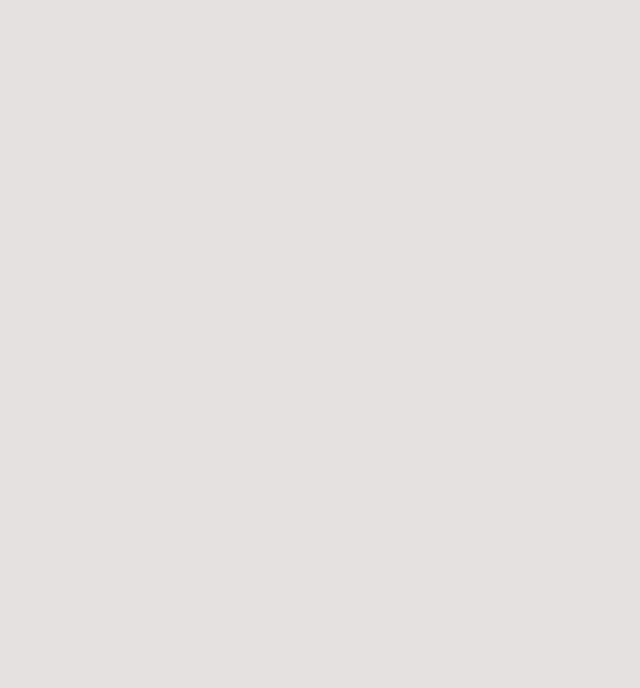
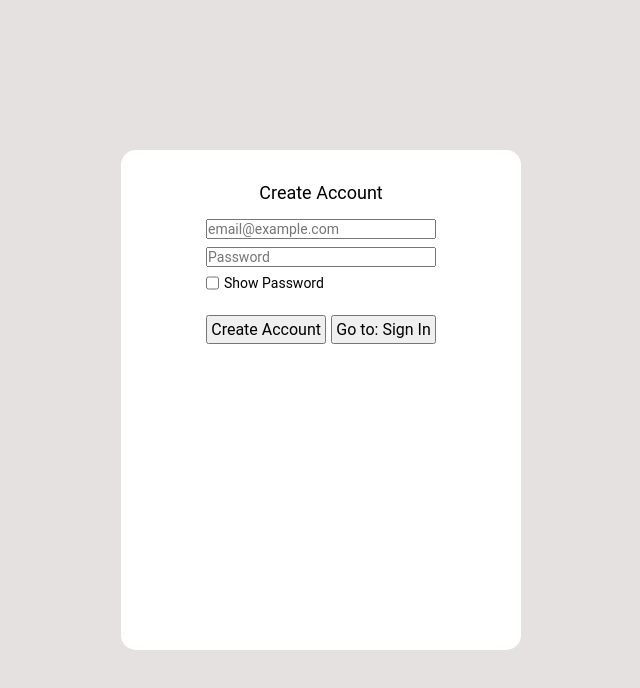
Before and after one commit to rhythmation/hidden_village_v0.5, a React (Vite) app: page /signUp in a window 1280 px wide. Before the commit this address had no page. Shown: the top 688 px of the page, without its empty margins (319-959 px from the left). Built offline with nearby package versions, Linux system fonts and the light colour scheme; no server answers.

Commit message:
Implemented user auth and restricted page access based on auth

```diff
--- a/index.html
+++ b/index.html
@@ -2,7 +2,7 @@
 <html lang="en">
   <head>
     <meta charset="UTF-8" />
-    <meta name="viewport" content="width=device-width, initial-scale=1.0" />
+    <meta name="viewport" content="initial-scale=1, width=device-width" />
     <title>THVO</title>
   </head>
   <body>
--- a/package.json
+++ b/package.json
@@ -11,6 +11,7 @@
   },
   "dependencies": {
     "firebase": "^10.14.0",
+    "firebaseui": "^6.1.0",
     "react": "^18.3.1",
     "react-dom": "^18.3.1",
     "react-router-dom": "^6.26.2"
@@ -20,6 +21,7 @@
     "@types/react": "^18.3.10",
     "@types/react-dom": "^18.3.0",
     "@vitejs/plugin-react": "^4.3.2",
+    "autoprefixer": "^10.4.20",
     "eslint": "^9.11.1",
     "eslint-plugin-react": "^7.37.0",
     "eslint-plugin-react-hooks": "^5.1.0-rc.0",
--- a/src/App.jsx
+++ b/src/App.jsx
@@ -1,24 +1,51 @@
-import React from 'react';
-import { BrowserRouter as Router, Route, Routes } from 'react-router-dom';
-import Home from "./pages/Home/home.jsx"
-import Game from './pages/game/Game.jsx';
-import GameEditor from './pages/gameEditor/gameEditor.jsx';
-import Settings from './pages/settings/settings.jsx';
-import SignIn from './pages/SignIn/SignIn.jsx';
-import UserManage from './pages/UserManage/UserManage.jsx';
+import React, { useEffect, useState } from "react";
+import { BrowserRouter as Router, Route, Routes } from "react-router-dom";
+import Home from "./pages/Home/home.jsx";
+import Game from "./pages/game/Game.jsx";
+import GameEditor from "./pages/gameEditor/gameEditor.jsx";
+import Settings from "./pages/settings/settings.jsx";
+import SignIn from "./pages/signIn/signIn.jsx";
+import UserManage from "./pages/UserManage/UserManage.jsx";
+import { firebaseInstance } from "./services/Firebase/firebase.js";
+import { getAuth, onAuthStateChanged } from "firebase/auth";
+import ProtectedRoute from "./components/util/ProtectedRoute.jsx";
+import SignUp from "./pages/signUp/signUp.jsx";
+const firebase = firebaseInstance;
 
+const auth = getAuth(firebaseInstance);
 
 const App = () => {
+  const [isLoggedIn, setisLoggedIn] = useState(false);
+  const [loading, setLoading] = useState(true);
+
+  useEffect(() => {
+    onAuthStateChanged(auth, (user) => {
+      if (user !== null) {
+        setisLoggedIn(true);
+        console.log("Logged in", user);
+      } else {
+        setisLoggedIn(false);
+        console.log("Logged out");
+      }
+      setLoading(false)
+    });
+  }, []);
+  if (loading) {
+    return <div>Loading...</div>
+  }
   return (
     <Router>
       <Routes>
-        <Route path="/" element={<Home/>} />
-        <Route path="/game" element={<Game/>} />
-        <Route path="/gameEditor" element={<GameEditor/>}/>
-        <Route path="/settings" element={<Settings/>}/>
-        <Route path='/signIn' element={<SignIn/>} />
-        <Route path='/userManage' element={<UserManage/>}/>
+        <Route path="/signIn" element={<SignIn />} />
+        <Route path="/signUp" element={<SignUp />} />
 
+        <Route element={<ProtectedRoute isLoggedIn={isLoggedIn}/>}>
+          <Route path="/" element={<Home />} />
+          <Route path="/game" element={<Game />} />
+          <Route path="/gameEditor" element={<GameEditor />} />
+          <Route path="/settings" element={<Settings />} />
+          <Route path="/userManage" element={<UserManage />} />
+        </Route>
       </Routes>
     </Router>
   );
--- /dev/null
+++ b/src/components/util/ProtectedRoute.jsx
@@ -0,0 +1,9 @@
+import { Navigate, Outlet } from "react-router-dom";
+
+
+
+
+export default function ProtectedRoute({isLoggedIn}) {
+    console.log(isLoggedIn)
+    return isLoggedIn ? <Outlet/> : <Navigate to="signIn"/>
+}
--- a/src/main.jsx
+++ b/src/main.jsx
@@ -3,7 +3,7 @@ import ReactDOM from 'react-dom/client';
 import App from './App'; // Importing App where routing is set up
 import "./index.css"
 import "./Reset.css"
-import { firebaseApp } from './services/Firebase/firebase';
+
 
 ReactDOM.createRoot(document.getElementById('root')).render(
   <React.StrictMode>
--- a/src/pages/SignIn/signIn.css
+++ b/src/pages/SignIn/signIn.css
@@ -1,72 +1,48 @@
-.signin-container {
-    max-width: 400px;
-    margin: 0 auto;
+
+
+.auth-container {
+    position: absolute;
+    top: 0;
+    bottom: 0;
+    right: 0;
+    left: 0;
+    margin: auto;
+    display: flex;
+    align-items: center;
+    flex-direction: column;
+    width: 400px;
+    height: 500px;
+    background-color: white;
+    border-radius: 15px;
     padding: 1rem;
 }
 
-h2 {
-    text-align: center;
+.auth-container > h2 {
+    font-size: 18px;
+    padding: 1rem;
+}
+.auth-form {
+    display: flex;
+    flex-direction: column;
+    gap: 0.5rem;
 }
 
-.form-group {
-    margin-bottom: 1rem;
+.auth-form > input {
+    font-size: 14px;
 }
 
-label {
-    display: block;
-    margin-bottom: 0.5rem;
+.show-pass {
+    display: flex;
+    gap: 5px;
+    font-size: 14px;
 }
 
-input {
-    width: 100%;
-    padding: 0.5rem;
-    box-sizing: border-box;
+.buttons {
+    display: flex;
+    gap: 5px;
+    margin-top: 1rem;
 }
 
-
-
-.back-home {
-    margin-top: 1rem;
-    text-align: center;
+.buttons > button {
+    padding: 0.2rem;
 }
-
-.back-home a {
-    text-decoration: none;
-    color: #007bff;
-}
-
-.back-home a:hover {
-    text-decoration: underline;
-}
-
-.signin-buttons {
-    display: flex;
-    gap: 1rem;
-}
-
-.signin-buttons > button {
-    padding: 0.5rem 1rem;
-    width: 100%;
-    background-color: #007bff;
-    color: #fff;
-    border: none;
-    cursor: pointer;
-}
-
-.signin-buttons > button:hover {
-    background-color: #0056b3;
-}
-
-.showPass-div {
-    padding-top: 0.5rem;
-    display: flex;
-    gap: 1rem;
-    align-items: center;
-}
-.showPass-div > * {
-    width: max-content;
-}
-
-.showPass-div > input {
-    margin-bottom: 0.5rem;
-}
--- a/src/pages/SignIn/signIn.jsx
+++ b/src/pages/SignIn/signIn.jsx
@@ -1,65 +1,60 @@
-import React, { useState } from "react";
-import { Link } from "react-router-dom";
-import "./signIn.css"
+import { useNavigate } from "react-router-dom";
+import "./signIn.css";
+import { useState } from "react";
+import { auth } from "../../services/Firebase/firebase";
+import { signInWithEmailAndPassword } from "firebase/auth";
 
 function SignIn() {
-    const [email, setEmail] = useState("");
-    const [password, setPassword] = useState("");
-    const [passwordHidden, setpasswordHidden] = useState(true)
-    const [mode, setMode] = useState('login')
+  const [password, setPassword] = useState("")
+  const [email, setEmail] = useState("")
+  const [showPassword, setShowPassword] = useState(false);
+  const [errorMessage, setErrorMessage] = useState("")
 
-    const handleSubmit = (e) => {
-        e.preventDefault()
+  const navigate = useNavigate();
 
-        if (mode === 'login') {
-            console.log("Login: ", email, password)
-        } else if (mode == 'create') {
-            console.log("Create Account: ", email, password)
+  function handleSubmit(e) {
+    e.preventDefault();
+    signInWithEmailAndPassword(auth, email, password)
+      .then((userCredential) => {
+        const user = userCredential.user;
+        navigate("/")
+      })
+      .catch((error) => {
+        const errorCode = error.code;
+        const errorMessage = error.message;
+        setErrorMessage("Invalid email or password")
+      });
   }
 
-    }
-
-    const showPassword = () => {
-        setpasswordHidden(!passwordHidden)
+  function handleCreate() {
+    navigate("/signUp");
   }
 
   return (
-        <div className="signin-container">
-            <h2>Sign In</h2>
-            <form onSubmit={handleSubmit}>
-                <div className="form-group">
-                    <label htmlFor="email">Email:</label>
+    <div className="auth-container">
+      <h2> Sign in</h2>
+      <form onSubmit={handleSubmit} className="auth-form">
+        <input placeholder="example@email.com" onChange={(e) => setEmail(e.target.value)}></input>
         <input
-                        type="email"
-                        id="email"
-                        value={email}
-                        onChange={(e) => setEmail(e.target.value)}
-                        required
-                    />
+          type={showPassword ? "text" : "password"}
+          placeholder="password"
+          onChange={(e) => setPassword(e.target.value) }
+        ></input>
+        <div className="show-pass">
+          <input
+            onChange={() => setShowPassword(!showPassword)}
+            type="checkbox"
+          ></input>
+          <p> Show Password</p>
         </div>
-                <div className="form-group">
-                    <label htmlFor="password">Password:</label>
-                    <input
-                        type={passwordHidden ? "password" : "text"}
-                        id="password"
-                        value={password}
-                        onChange={(e) => setPassword(e.target.value)}
-                        required
-                    />
-                    <div className="showPass-div">
-                        <label htmlFor="showPass"> Show Password:</label>
-                        <input type="checkbox" name="showPass" onClick={showPassword}/>
-                    </div>
-
-                </div>
-                <div className="signin-buttons">
-                    <button type="submit" onClick={() => setMode('login')}>Log In</button>
-                    <button type="submit" onClick={() => setMode('create')}>Create Account</button>
+        {errorMessage ? <p className="error"> {errorMessage} </p> : null}
+        <div className="buttons">
+          <button type="submit"> Sign in</button>
+          <button onClick={handleCreate} type="button">
+            Go to:Create Account
+          </button>
         </div>
       </form>
-            <p className="back-home">
-                <Link to="/">Back to Home</Link>
-            </p>
     </div>
   );
 }
--- /dev/null
+++ b/src/pages/signUp/signUp.css
@@ -0,0 +1,7 @@
+.error {
+    color: red;
+}
+
+.valid {
+    color: green;
+}
--- /dev/null
+++ b/src/pages/signUp/signUp.jsx
@@ -0,0 +1,139 @@
+import { useEffect, useState } from "react";
+import { useNavigate } from "react-router-dom";
+import "./signUp.css";
+import { createUserWithEmailAndPassword } from "firebase/auth";
+import { auth } from "../../services/Firebase/firebase";
+
+export default function SignUp() {
+  const [password, setPassword] = useState("");
+  const [email, setEmail] = useState("");
+  const [errorMessage, setErrorMessage] = useState("");
+  const [showPassword, setShowPassword] = useState(false);
+  const [passwordValidations, setPasswordValidations] = useState({
+    minLength: false,
+    hasUpperCase: false,
+    hasLowerCase: false,
+    hasNumber: false,
+  });
+
+  const Auth = auth;
+
+  const navigate = useNavigate();
+
+  useEffect(() => {
+    // Dynamically check each password requirement
+    const requirements = {
+      minLength: password.length >= 8,
+      hasUpperCase: /[A-Z]/.test(password),
+      hasLowerCase: /[a-z]/.test(password),
+      hasNumber: /\d/.test(password),
+    };
+
+    setPasswordValidations(requirements);
+  }, [password]);
+
+  function validate() {
+    const emailPattern = /^[^\s@]+@[^\s@]+\.[^\s@]+$/; // Simple email regex pattern
+    const passwordPattern = /(?=.*\d)(?=.*[a-z])(?=.*[A-Z]).{8,}/; // Password pattern
+
+    if (!emailPattern.test(email)) {
+      setErrorMessage("Invalid email format");
+      return false;
+    } else if (!passwordPattern.test(password)) {
+      return false;
+    } else {
+      setErrorMessage("");
+      return true;
+    }
+  }
+
+  function handleSubmit(e) {
+    e.preventDefault(); // Prevent default form submission behavior
+    if (validate()) {
+      setErrorMessage("");
+      // setEmail("")
+      // setPassword("")
+      createUserWithEmailAndPassword(auth, email, password)
+        .then((userCredential) => {
+          console.log("Signed up");
+          const user = userCredential.user;
+          navigate("/");
+        })
+        .catch((error) => {
+          const errorCode = error.code;
+          const errorMessage = error.message;
+
+          setErrorMessage("There was an issue creating your account, try a different email")
+        });
+    }
+  }
+
+  function handleSignIn() {
+    navigate("/signIn");
+  }
+
+  return (
+    <div className="auth-container">
+      <h2>Create Account</h2>
+      <form onSubmit={handleSubmit} className="auth-form" noValidate>
+        <input
+          type="email"
+          placeholder="email@example.com"
+          value={email}
+          onChange={(e) => setEmail(e.target.value)} // Controlled input
+        />
+        <input
+          type={showPassword ? "text" : "password"}
+          placeholder="Password"
+          value={password}
+          onChange={(e) => setPassword(e.target.value)} // Controlled input
+        />
+        <div className="show-pass">
+          <input
+            type="checkbox"
+            onChange={() => setShowPassword(!showPassword)} // Toggle password visibility
+          />
+          <p>Show Password</p>
+        </div>
+
+        {password != "" &&
+        Object.values(passwordValidations).some(
+          (validation) => validation !== true
+        ) ? (
+          <div>
+            <p>Password must include:</p>
+            <ul>
+              <li className={passwordValidations.minLength ? "valid" : "error"}>
+                At least 8 characters{" "}
+                {passwordValidations.minLength ? "✓" : "✗"}
+              </li>
+              <li
+                className={passwordValidations.hasUpperCase ? "valid" : "error"}
+              >
+                At least one uppercase letter{" "}
+                {passwordValidations.hasUpperCase ? "✓" : "✗"}
+              </li>
+              <li
+                className={passwordValidations.hasLowerCase ? "valid" : "error"}
+              >
+                At least one lowercase letter{" "}
+                {passwordValidations.hasLowerCase ? "✓" : "✗"}
+              </li>
+              <li className={passwordValidations.hasNumber ? "valid" : "error"}>
+                At least one number {passwordValidations.hasNumber ? "✓" : "✗"}
+              </li>
+            </ul>
+          </div>
+        ) : null}
+        {errorMessage && <p className="error">{errorMessage}</p>}
+
+        <div className="buttons">
+          <button type="submit">Create Account</button>
+          <button onClick={handleSignIn} type="button">
+            Go to: Sign In
+          </button>
+        </div>
+      </form>
+    </div>
+  );
+}
```
Also changed, not shown: src/pages/Home/home.jsx (+15 -3 lines), src/services/Firebase/firebase.js (+8 -10 lines), 1 other file (tests, documents, lock files or other folders). Lines whose indentation alone changed are shown as unchanged.
